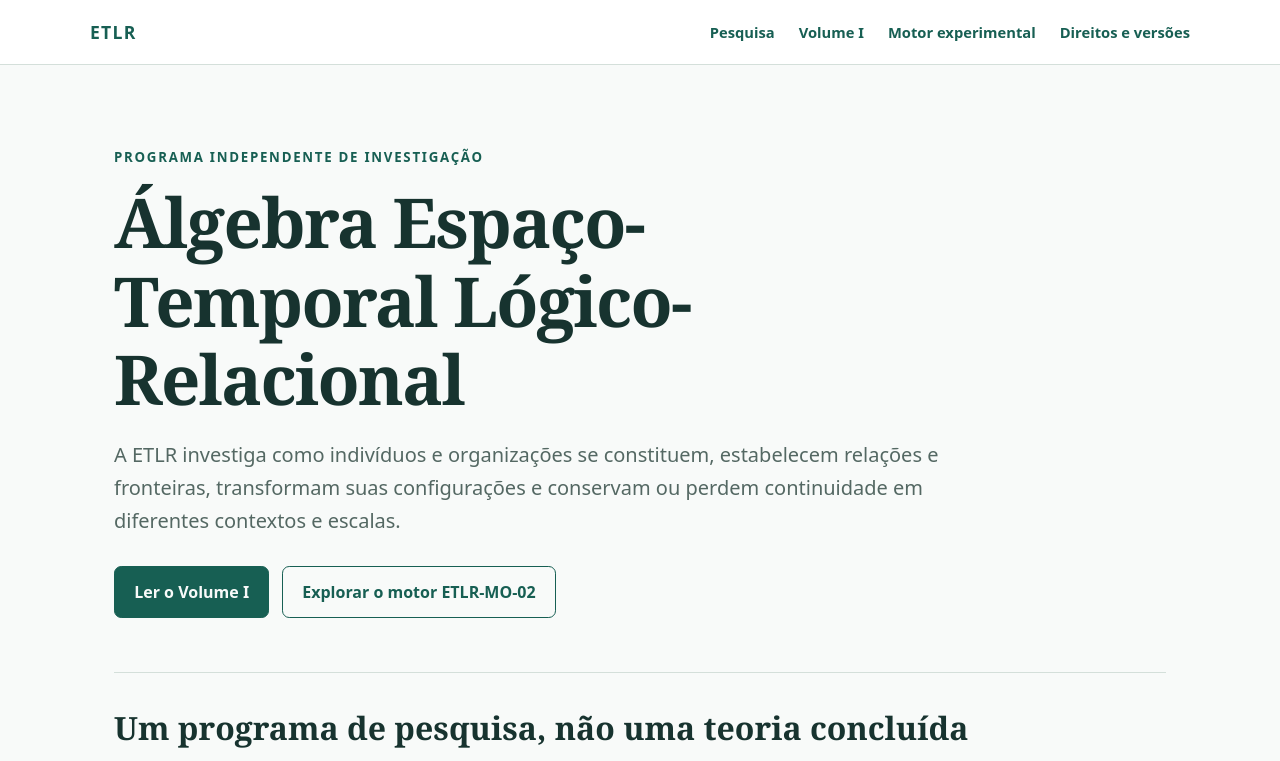
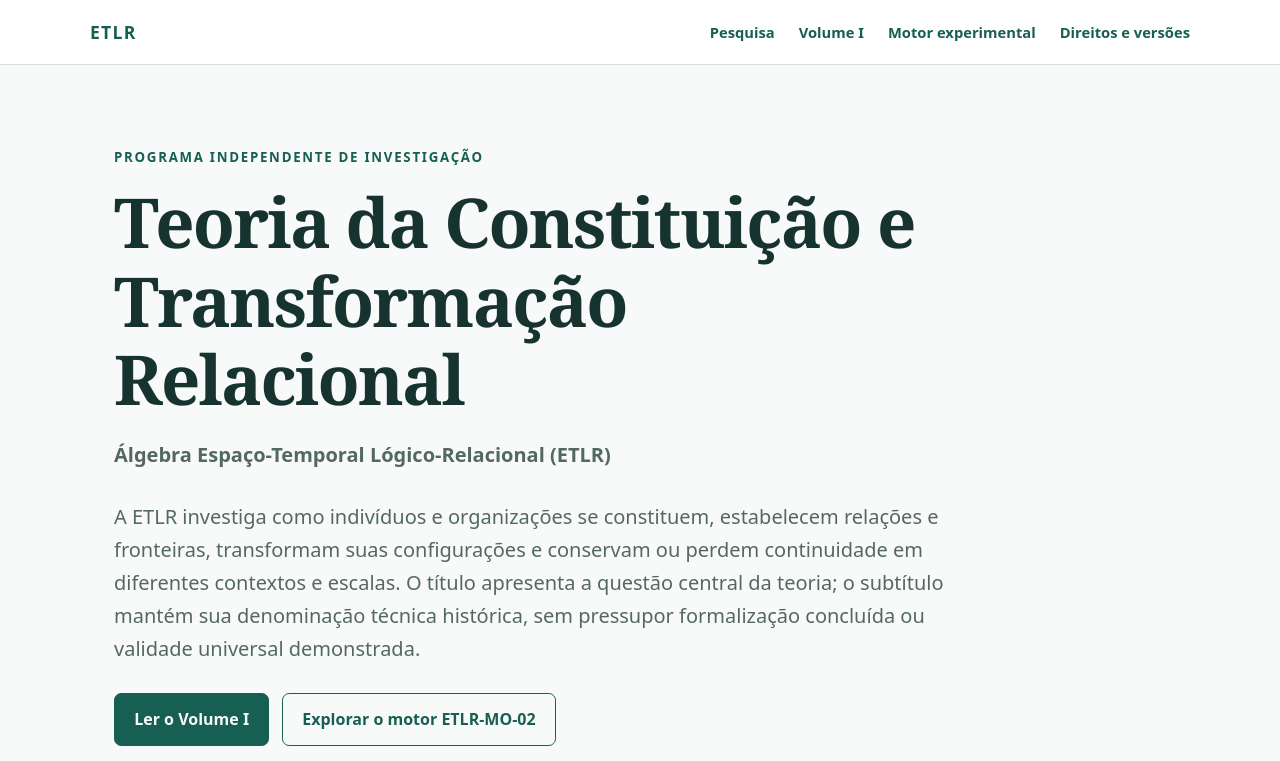
Before and after one commit to AksanaFR/ETLR, a plain HTML site: page index.html in a window 1280 px wide. Shown: the top 761 px of the page. Drawn offline with Linux system fonts and the light colour scheme.

Commit message:
docs(pages): alinhar capa e metadados à Teoria da Constituição e Transformação Relacional

```diff
--- a/index.html
+++ b/index.html
@@ -6,12 +6,12 @@
   <meta name="description" content="ETLR — programa independente de pesquisa filosófica e lógico-matemática sobre individuação, relações, fronteiras, transformações e continuidade organizacional. Acesso ao Volume I e ao motor experimental ETLR-MO-02.">
   <meta name="robots" content="index,follow">
   <meta property="og:type" content="website">
-  <meta property="og:title" content="ETLR — Álgebra Espaço-Temporal Lógico-Relacional">
+  <meta property="og:title" content="Teoria da Constituição e Transformação Relacional — ETLR">
   <meta property="og:description" content="Volume I, doze capítulos, formalização e motor contextual experimental ETLR-MO-02.">
   <meta property="og:url" content="https://aksanafr.github.io/ETLR/">
   <link rel="canonical" href="https://aksanafr.github.io/ETLR/">
   <link rel="sitemap" type="application/xml" href="sitemap.xml">
-  <title>ETLR — Álgebra Espaço-Temporal Lógico-Relacional</title>
+  <title>Teoria da Constituição e Transformação Relacional — ETLR</title>
   <style>
     :root {color-scheme:light dark;--bg:#f8faf9;--fg:#17332f;--muted:#546863;--line:#d4dfda;--panel:#fff;--accent:#175f53;--pale:#e5f1ec;--focus:#e39f27}
     @media (prefers-color-scheme: dark) {:root{--bg:#0c1917;--fg:#e6f3ee;--muted:#b6c8c2;--line:#33453f;--panel:#132520;--accent:#90d8c1;--pale:#1d3c33;--focus:#e9b454}}
@@ -71,8 +71,9 @@
   <main id="conteudo" class="container">
     <div class="hero">
       <p class="eyebrow">Programa independente de investigação</p>
-      <h1>Álgebra Espaço-Temporal Lógico-Relacional</h1>
-      <p class="lead">A ETLR investiga como indivíduos e organizações se constituem, estabelecem relações e fronteiras, transformam suas configurações e conservam ou perdem continuidade em diferentes contextos e escalas.</p>
+      <h1>Teoria da Constituição e Transformação Relacional</h1>
+      <p class="lead"><strong>Álgebra Espaço-Temporal Lógico-Relacional (ETLR)</strong></p>
+      <p class="lead">A ETLR investiga como indivíduos e organizações se constituem, estabelecem relações e fronteiras, transformam suas configurações e conservam ou perdem continuidade em diferentes contextos e escalas. O título apresenta a questão central da teoria; o subtítulo mantém sua denominação técnica histórica, sem pressupor formalização concluída ou validade universal demonstrada.</p>
       <div class="actions">
         <a class="button primary" href="ETLR_Volume_I_EDIT02_R4_AUTONOMA_CANDIDATA.html">Ler o Volume I</a>
         <a class="button secondary" href="https://github.com/AksanaFR/ETLR/tree/main/experiments/ETLR-MO-02">Explorar o motor ETLR-MO-02</a>
```
